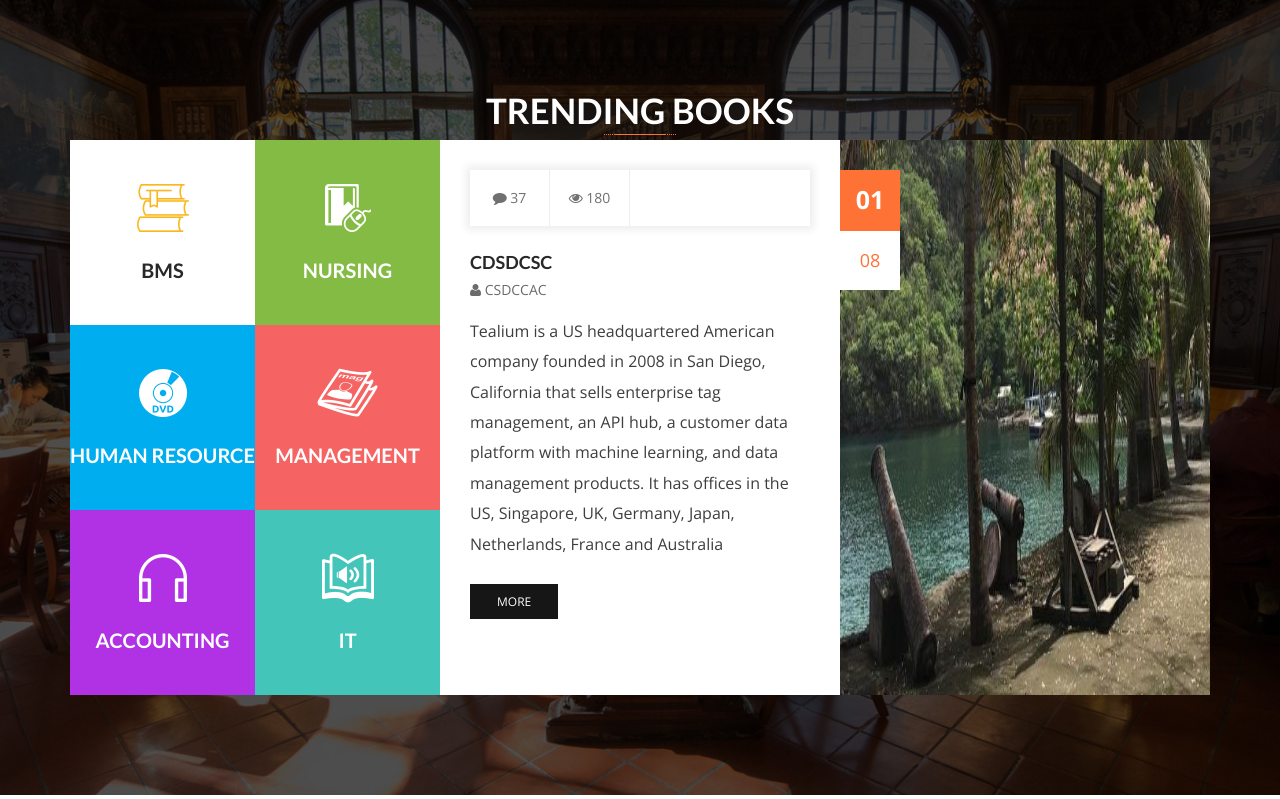
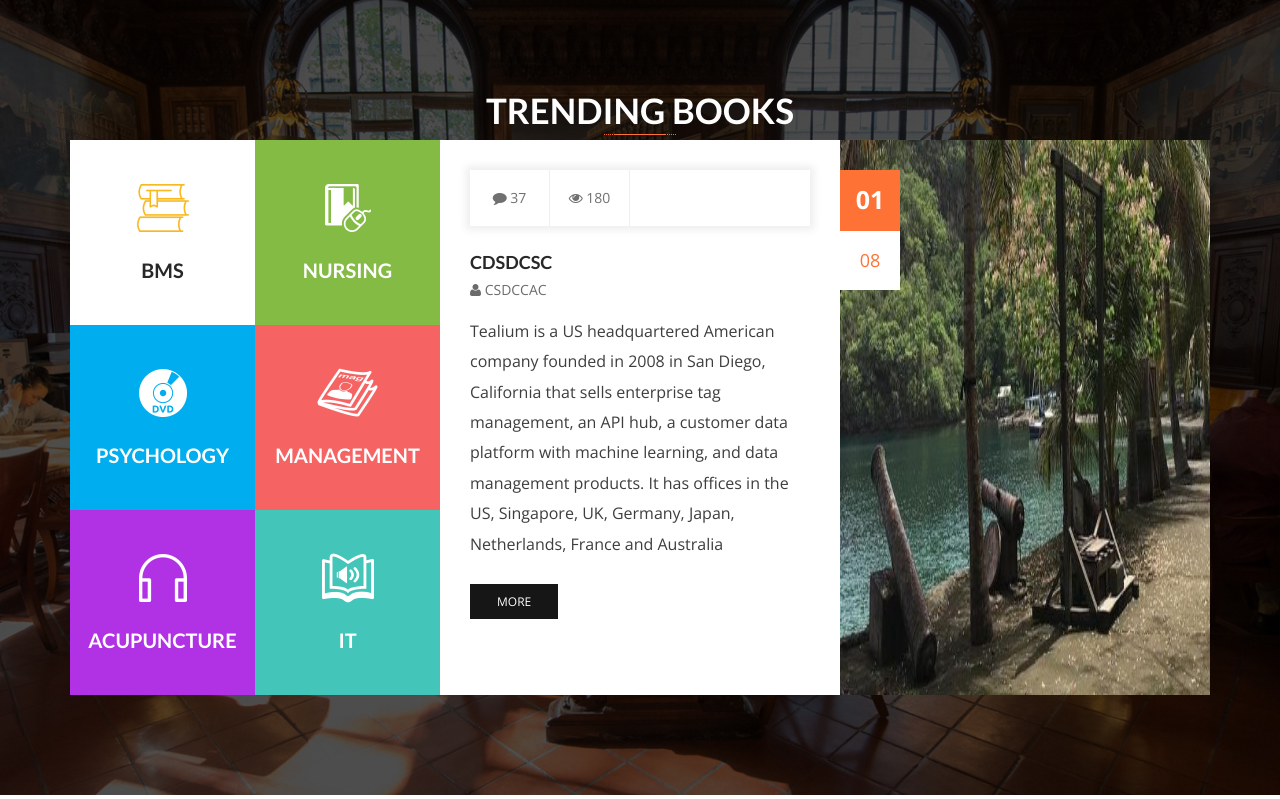
Before and after one commit to thaminduheiyanthuduwa/KIU_LIBRARY_WEB, a PHP site: page / in a window 1280 px wide. Shown: the part 3409-4208 px from the top of the page. Run offline with PHP 8.4, Linux system fonts and the light colour scheme; data comes from the database, SQL or seed files in the repository.

Commit message:
Add changes

```diff
--- a/index.php
+++ b/index.php
@@ -832,7 +832,7 @@ include_once 'db/db.php';
                         <a href="#" class="bg-blue">
                             <div class="title">
                                 <i class="blue"></i>
-                                <h3>Human resource</h3>
+                                <h3>Psychology</h3>
                             </div>
                         </a>
                     </li>
@@ -848,7 +848,7 @@ include_once 'db/db.php';
                         <a href="#" class="bg-violet">
                             <div class="title">
                                 <i class="violet"></i>
-                                <h3>Accounting</h3>
+                                <h3>Acupuncture</h3>
                             </div>
                         </a>
                     </li>
```
